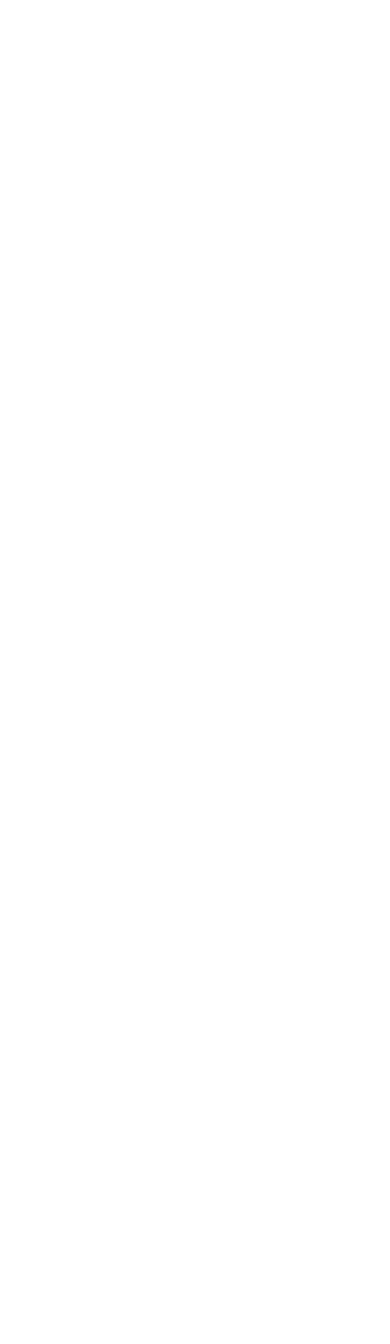
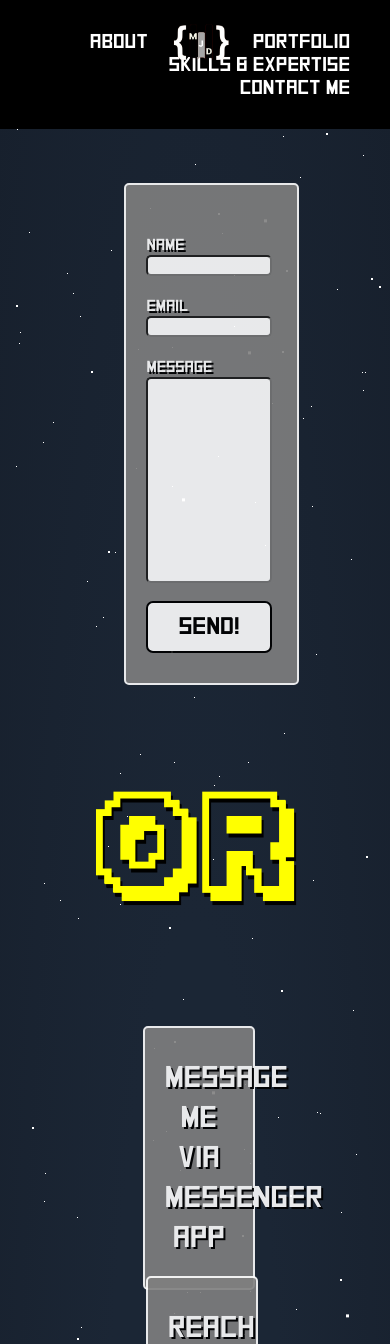
Before and after one commit to Rainrain0117/my_portfolio, a plain HTML site: page contactme.html in a window 390 px wide. Shown: the top 1344 px of the page. Before the commit the page ends 844 px from the top, so only its background shows below. Drawn offline with Linux system fonts and the light colour scheme.

Commit message:
finished contact page; added styles for responsiveness

```diff
--- a/contactme.html
+++ b/contactme.html
@@ -0,0 +1,67 @@
+<!DOCTYPE html>
+<html lang="en">
+<head>
+    <meta charset="UTF-8">
+    <meta name="viewport" content="width=device-width, initial-scale=1.0">
+    <title>Portfolio | Majed</title>
+    <link rel="stylesheet" href="style.css">
+</head>
+<!-- Start of Menu-->
+<header>
+    <a href="index.html"><img src="images/MJD.png" class="logo"></a>
+        <ul class="menubar">
+            <li class="navbar"><a href="about.html">About</a></li>
+            <li class="navbar"><a href="portfolio.html">Portfolio</a></li>
+            <li class="navbar"><a href="skills.html">Skills & Expertise</a></li>
+            <li class="navbar"><a href="contactme.html">Contact Me</a></li>
+        </ul>
+</header>
+<!-- Start of website content-->
+<body>
+<!--Parallax effect div-->
+    <div id="stars"></div>
+    <div id="stars2"></div>
+    <div id="stars3"></div>
+<!--Parralax effect div-->
+
+        <div class="wrapper">
+            <div class="contact">
+                <div class="info-prompt">Name</div>
+                <input type="text">
+                <div class="info-prompt">Email</div>
+                <input type="text">
+                <div class="info-prompt">Message</div>
+                <input type="text" class="message"><br><br>
+                <button class="send">Send!</button>
+
+            </div>
+        </div>
+
+        <div class="or-choice">OR</div>
+
+        <a href="https://www.facebook.com/messages/t/100002379937375/" class="messenger-app">
+            <button class="wrapper2">
+
+                <div class="info-prompt">Message Me Via Messenger App</div>
+
+            </button>
+        </a>
+
+        <a href="https://github.com/Rainrain0117" class="github-app">
+            <button class="wrapper3">
+
+                <div class="info-prompt">Reach me Via GitHub Profile</div>
+
+            </button>
+        </a>
+</body>
+<!-- Start of miscellaneous-->
+<footer>
+    <ul class="sociallinks">
+        <li class="socials"><a href="https://www.facebook.com/jmshahata17/"><img src="images/facebook.svg" id="fb"></a></li>
+        <li class="socials"><a href="https://twitter.com/majeeeeeed_"><img src="images/twitter.png" id="x"></a></li>
+        <li class="socials"><a href="https://www.instagram.com/itsmajeeed/"><img src="images/instagram.png" id="ig"></a></li>
+
+    </ul>
+</footer>
+</html>
--- a/style.css
+++ b/style.css
@@ -21,6 +21,7 @@ header{
     left: 0px;
     right: 0px;
     z-index: 5;
+    width: 100%;
 }
 .logo{
     position: absolute;
@@ -95,7 +96,9 @@ h3{
     top: 440px;
     left: 250px;
 }
-button{
+
+
+.hire{
     position: absolute;
     top: 560px;
     left: 250px;
@@ -103,9 +106,6 @@ button{
     background-color: white;
     color: black;
     cursor: pointer;
-}
-
-.hire{
     background-color: white;
     color: black;
     font-family: subFont;
@@ -117,6 +117,13 @@ button{
 }
 
 .resume{
+    position: absolute;
+    top: 560px;
+    left: 250px;
+    padding: 20px 40px;
+    background-color: white;
+    color: black;
+    cursor: pointer;
     background-color: white;
     color: black;
     font-family: subFont;
@@ -270,6 +277,154 @@ button{
     margin-right: 20%;
 
 }
+/* -------------------------------------END OF ABOUT PAGE STYLES--------------------------*/
+
+
+/*                                  CONTACT ME PAGE STYLES                               */
+
+.wrapper{
+    width: 35%;
+    background-color: gray;
+    padding: 30px 20px;
+    position: relative;
+    margin-left: auto;
+    margin-right: auto;
+    height: auto;
+    left: 2vh;
+    top: 20vh;
+    border: 2px solid white;
+    border-radius: 5px;
+    opacity: 90%;
+
+}
+
+.info-prompt{
+    font-family: subFont;
+    font-size: 1em;
+    color: white;
+    text-shadow: 2px 2px black;
+    line-height: 20px;
+    margin-top: 20px;
+
+}
+
+input{
+    width: 90%;
+    box-shadow: 2px 2px gray;
+    border-radius: 5px;
+}
+
+.message {
+    height: 200px;
+}
+
+.send{
+    position: relative;
+    background-color: white;
+    padding: 10px 30px;
+    background-color: white;
+    color: black;
+    cursor: pointer;
+    font-family: subFont;
+    font-size: 24px;
+    box-shadow: 0 4px 7px 0 gray, 0 3px 7px 0 gray;
+    border-radius: 7px;
+    border: 2px solid black;
+
+
+}
+
+.send:hover{
+
+    background-color: black;
+    color: white;
+    cursor: pointer;
+    transition-duration: 0.6s;
+    border: 2px solid white;
+
+}
+
+.or-choice{
+    font-family: mainFont;
+    font-size: 140px;
+    position: relative;
+    text-align: center;
+    color: yellow;
+    top: 15%;
+    text-shadow: 2px 4px black;
+
+}
+
+.wrapper2{
+    width: 30%;
+    background-color: gray;
+    padding: 30px 20px;
+    position: relative;
+    margin-left: 0;
+    margin-right: 0;
+    height: auto;
+    justify-content: center;
+    left: 36%;
+    margin-top: 50vh;
+    border: 2px solid white;
+    border-radius: 5px;
+    opacity: 90%;
+
+}
+.wrapper2:hover{
+
+    background-color: black;
+    transition-duration: 0.6s;
+    opacity: 100%;
+    cursor: pointer;
+
+}
+
+.wrapper2 .info-prompt{
+    font-size: 30px;
+    margin: 0 0;
+    text-align: center;
+    line-height: 40px;
+
+
+}
+
+
+.wrapper3{
+    width: 30%;
+    background-color: gray;
+    padding: 30px 20px;
+    position: relative;
+    margin-left: 0;
+    margin-right: 0;
+    height: auto;
+    justify-content: center;
+    left: 5.8%;
+    top: 250px;
+    border: 2px solid white;
+    border-radius: 5px;
+    opacity: 90%;
+
+}
+.wrapper3:hover{
+
+    background-color: black;
+    transition-duration: 0.6s;
+    opacity: 100%;
+    cursor: pointer;
+
+}
+
+.wrapper3 .info-prompt{
+    font-size: 30px;
+    margin: 0 0;
+    text-align: center;
+    line-height: 40px;
+
+}
+
+
+
 
 
 
@@ -278,10 +433,10 @@ button{
 footer{
     padding: 40px 10px;
     background-color: black;
-    position: absolute;
+    position: relative;
     bottom: 0px;
-    width: 1875px;
-    top: 1880px;
+    width: 100%;
+    top: 580px;
 
 }
 
```
Also changed, not shown: index.html (+1 -1 lines).
